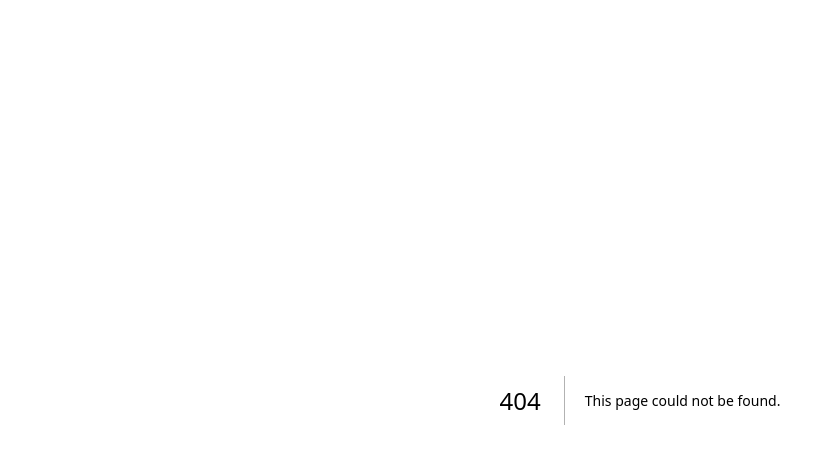
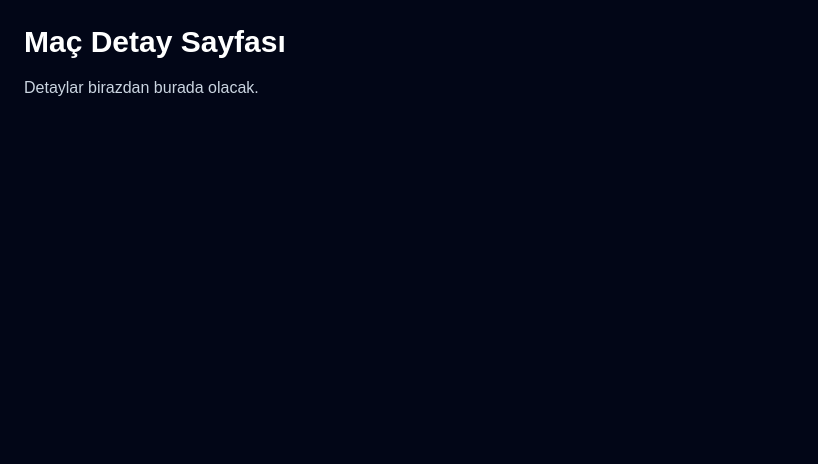
Before and after one commit to almacaeren1-crypto/oran-analiz-platformu, a Next.js app: page /match/1 in a window 1280 px wide. Before the commit this address had no page. Shown: the top 464 px of the page, without its empty margins (0-818 px from the left). Built offline with nearby package versions, Linux system fonts and the light colour scheme.

Commit message:
Create page.tsx

```diff
--- /dev/null
+++ b/app/match/[id]/page.tsx
@@ -0,0 +1,8 @@
+export default function MatchDetailPage() {
+  return (
+    <main className="min-h-screen bg-slate-950 p-6 text-white">
+      <h1 className="text-3xl font-bold">Maç Detay Sayfası</h1>
+      <p className="mt-4 text-slate-300">Detaylar birazdan burada olacak.</p>
+    </main>
+  );
+}
```
